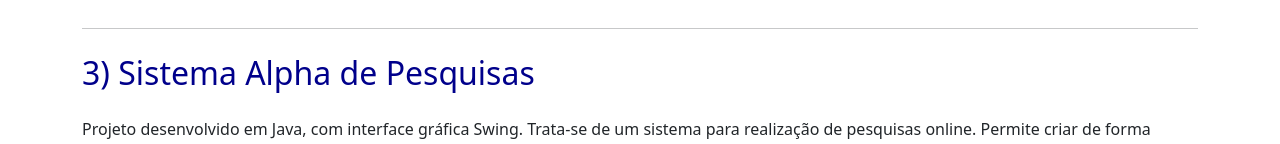
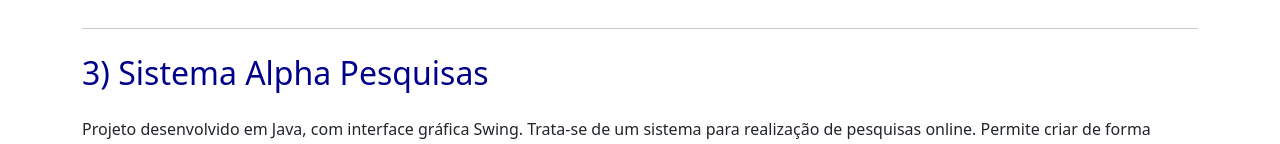
Before and after one commit to betopinheiro1005/betopinheiro1005.github.io, a plain HTML site: page index.html in a window 1280 px wide. Shown: the part 1512-1656 px from the top of the page. Drawn offline with nearby package versions, Linux system fonts and the light colour scheme.

Commit message:
Alterado arquivo index.html

```diff
--- a/index.html
+++ b/index.html
@@ -69,7 +69,7 @@
 
 
 
-    <h2>3) Sistema Alpha de Pesquisas</h2>
+    <h2>3) Sistema Alpha Pesquisas</h2>
 
     <p>Projeto desenvolvido em Java, com interface gráfica Swing. Trata-se de um sistema para realização de pesquisas online. Permite criar de forma simples, rápida e objetiva pesquisas internas (com os colaboradores da empresa) e pesquisas externas.(com o público, em geral).</p>
 
```
